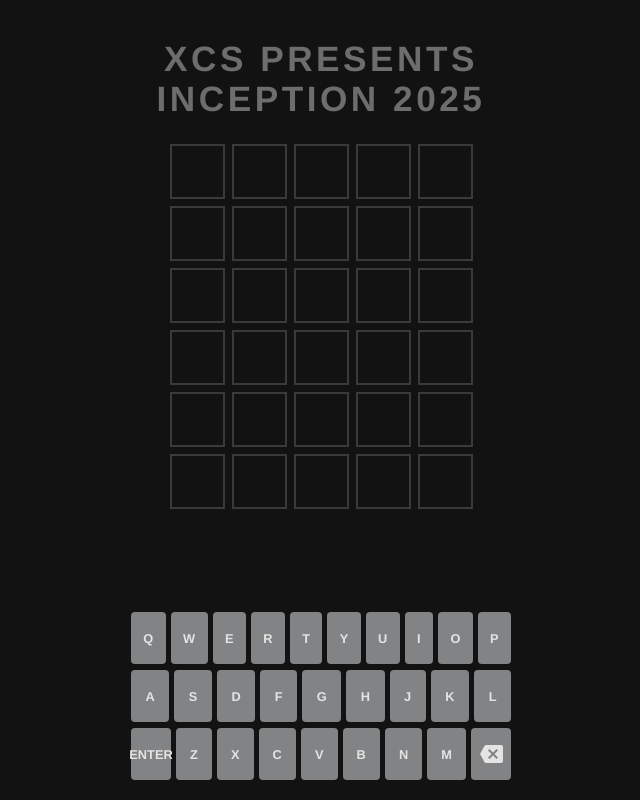
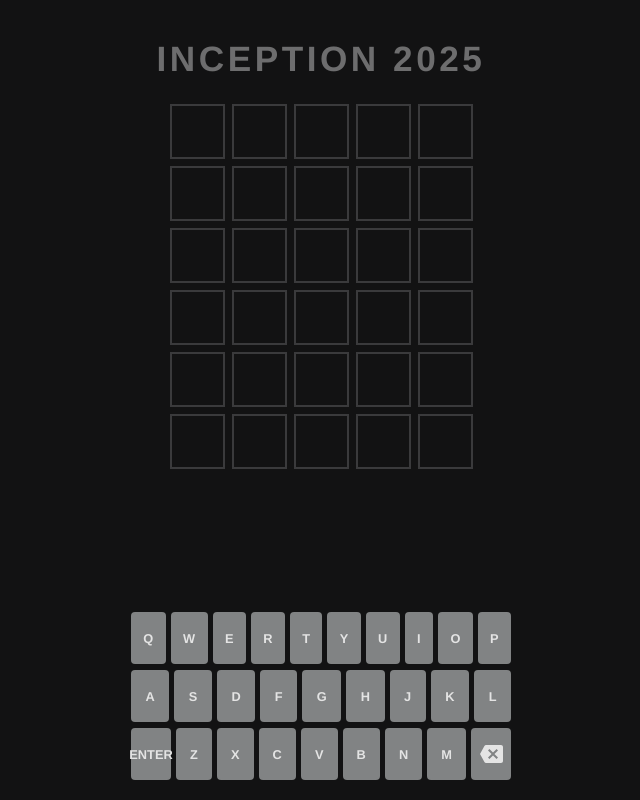
Before and after one commit to yashnaharr/apology, a plain HTML site: page index.html in a window 1280 px wide. Shown: the whole page, without its empty margins (319-959 px from the left). Drawn offline with Linux system fonts and the light colour scheme.

Commit message:
Update index.html

```diff
--- a/index.html
+++ b/index.html
@@ -3,12 +3,13 @@
 <head>
     <meta charset="UTF-8">
     <meta name="viewport" content="width=device-width, initial-scale=1.0">
-    <title>XCS - INCEPTION 2025</title>
+    <title>INCEPTION 2025 Wordle</title>
     <link rel="stylesheet" href="style.css">
-</head>
+    <link rel="icon" type="image/png" href="favicon.png">
+    </head>
 <body>
     <div class="game-container">
-        <h1 class="game-title">XCS PRESENTS INCEPTION 2025</h1>
+        <h1 class="game-title">INCEPTION 2025</h1>
         <div id="game-board">
             </div>
         <div id="message" class="message"></div>
```
